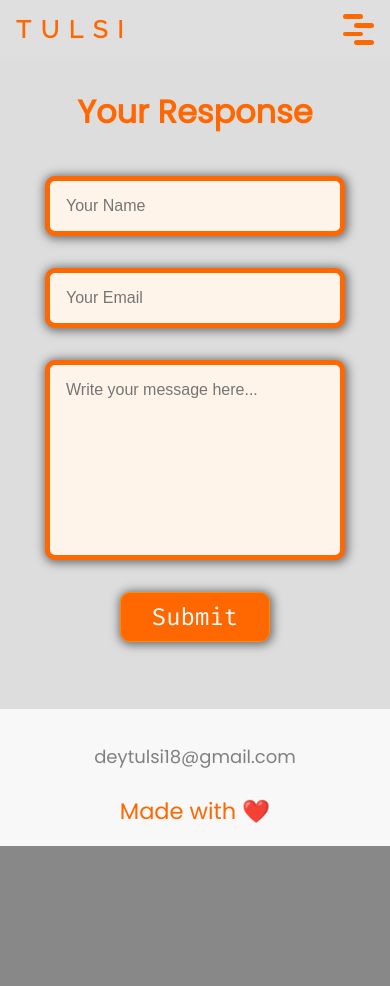
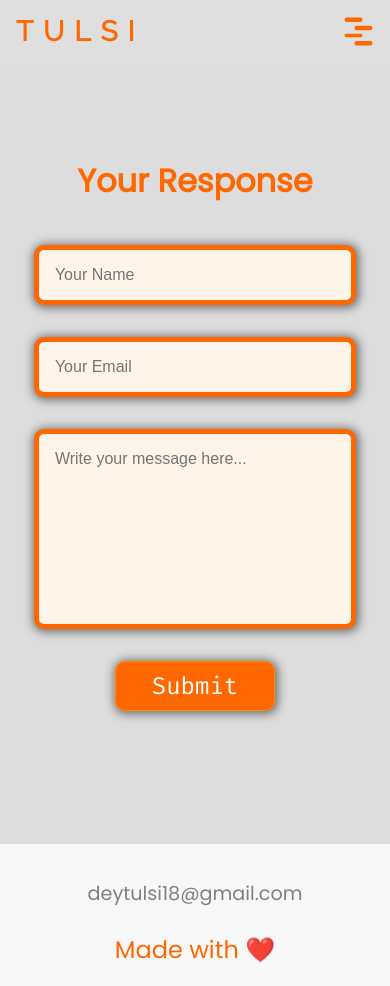
Before and after one commit to deytulsi18/tulsisblog, an Eleventy site: page src/contact.njk in a window 390 px wide. Before the commit the page ends 846 px from the top, so only its background shows below. Built offline with nearby package versions, Linux system fonts and the light colour scheme; Eleventy itself is replaced by a stand-in of ours; files that its build step writes are made by us from their sources.

Commit message:
responsiveness fixes

```diff
--- a/src/css/contact.css
+++ b/src/css/contact.css
@@ -3,7 +3,10 @@
 /* contact */
 
 .contact-section {
-  min-height: 84vh;
+  display: flex;
+  justify-content: center;
+  align-items: center;
+  flex-direction: column;
 }
 
 .contact-form {
@@ -12,10 +15,12 @@
   justify-content: center;
   align-items: center;
   flex-direction: column;
+  width: 50%;
+  max-width: 750px;
 }
 .contact-title {
   text-align: center;
-  font-size: 2rem;
+  font-size: 200%;
   padding: 0.5rem;
   color: var(--orange-text);
 }
@@ -32,10 +37,10 @@ textarea {
 
 input {
   background-color: #fff4e9;
-  font-size: 1rem;
+  font-size: 150%;
   color: #000;
   font-family: sans-serif;
-  width: 300px;
+  width: 100%;
   margin: 1rem auto;
   padding: 1rem;
   border-radius: 10px;
@@ -44,11 +49,11 @@ input {
 }
 textarea {
   background-color: #fff4e9;
-  font-size: 1rem;
+  font-size: 150%;
   color: #000;
   font-family: sans-serif;
   resize: none;
-  width: 300px;
+  width: 100%;
   margin: 1rem auto;
   padding: 1rem;
   border-radius: 10px;
@@ -56,10 +61,10 @@ textarea {
   box-shadow: 1px 1px 10px 2px rgba(0, 0, 0, 0.5);
 }
 .submit {
-  width: 150px;
+  width: 10rem;
   text-align: center;
   padding: 0.5rem 1.5rem;
-  font-size: 1.5rem;
+  font-size: 150%;
   cursor: pointer;
   background-color: #ff6700;
   color: #fff;
@@ -87,7 +92,7 @@ textarea {
   left: 0;
   right: 0;
   top: 5rem;
-  font-size: 17px;
+  font-size: 100%;
   border-radius: 5px;
 }
 
@@ -121,7 +126,7 @@ textarea {
   left: 0;
   right: 0;
   top: 5rem;
-  font-size: 17px;
+  font-size: 100%;
   border-radius: 5px;
 }
 
@@ -191,3 +196,12 @@ textarea {
     margin-top: 4rem;
   }
 }
+@media (max-width: 800px) {
+  .contact-form {
+    width: 90%;
+  }
+  input,
+  textarea {
+    font-size: 100%;
+  }
+}
--- a/src/css/style.css
+++ b/src/css/style.css
@@ -63,10 +63,11 @@ body {
   background-color: #888;
   font-family: "Poppins", sans-serif;
   transition: 0.3s;
+  font-size: 100%;
 }
 
 p a,
-li a{
+li a {
   color: rgb(212, 97, 3);
 }
 p a:visited,
@@ -212,7 +213,8 @@ li a:visited {
 }
 
 @keyframes bounce {
-  0%, 100% {
+  0%,
+  100% {
     transform: translate(0);
   }
   50% {
@@ -243,6 +245,7 @@ header {
   background-color: var(--hd-tp-color);
   z-index: 1000;
   transition: 0.3s;
+  min-height: 7.5%;
 }
 header.sticky {
   background-color: var(--header-bg-color);
@@ -256,7 +259,7 @@ header.active {
   display: inline-block;
   color: #ff6700;
   text-decoration: none;
-  font-size: 1.5rem;
+  font-size: 175%;
   font-weight: 700;
   font-family: "Raleway", sans-serif;
   letter-spacing: 10px;
@@ -268,6 +271,7 @@ header.active {
   color: #eee;
   cursor: pointer;
   display: block;
+  transform: scale(1);
 }
 
 .bar1,
@@ -411,7 +415,7 @@ header.active {
 }
 .navigation li a {
   color: var(--text-color);
-  font-size: 2em;
+  font-size: 200%;
   letter-spacing: 4px;
   display: inline-block;
   font-weight: 600;
@@ -463,14 +467,14 @@ section {
   border-radius: 10px;
 }
 .hero-section .contentBx h2 {
-  font-size: 5rem;
+  font-size: 700%;
   letter-spacing: 2px;
   text-align: center;
   font-family: "Allura", cursive;
   font-weight: 100;
 }
 .hero-section .contentBx h3 {
-  font-size: 24px;
+  font-size: 200%;
   font-weight: 500;
   letter-spacing: 4px;
   text-align: center;
@@ -504,6 +508,7 @@ section {
   border: 2px solid #ddd;
   margin-right: 0.5rem;
   transition: 0.3s;
+  font-size: 150%;
 }
 #featured:hover {
   border: 2px solid #fac157;
@@ -514,6 +519,7 @@ section {
   margin-left: 0.5rem;
   border: 2px solid #ddd;
   transition: 0.3s;
+  font-size: 150%;
 }
 #all-posts:hover {
   color: #000;
@@ -545,16 +551,16 @@ section {
   margin-bottom: 4rem;
 }
 .post-section-heading h2 {
-  font-size: 1.75em;
+  font-size: 175%;
 }
 .full-post-heading h2 {
-  font-size: 1.75rem;
+  font-size: 175%;
 }
 .post-section {
   background-color: var(--bg-color);
   color: var(--text-color);
   font-family: "Open Sans", sans-serif;
-  font-size: 1.25em;
+  font-size: 125%;
   line-height: 1.5em;
 }
 .post {
@@ -567,7 +573,7 @@ section {
   margin-bottom: 2rem;
 }
 .post-heading h2 {
-  font-size: 1.5em;
+  font-size: 150%;
 }
 .post-heading .date {
   display: block;
@@ -575,7 +581,7 @@ section {
   color: var(--orange-text);
   font-family: "Poppins", san-serif;
   font-weight: 600;
-  font-size: 1.25rem;
+  font-size: 125%;
 }
 .post-content {
   margin-bottom: 1rem;
@@ -598,10 +604,10 @@ footer {
   padding: 1em;
   background-color: var(--footer-bg-color);
   color: var(--orange-text);
-  font-size: large;
+  font-size: 120%;
 }
 .mail {
-  font-size: 1em;
+  font-size: 100%;
   padding: 1rem 0 1.5rem 0;
 }
 .mail a {
@@ -613,7 +619,7 @@ footer {
 }
 .copyRightText {
   font-family: "Poppins", sans-serif;
-  font-size: 1.25em;
+  font-size: 125%;
   font-weight: 100;
 }
 
@@ -622,9 +628,13 @@ footer {
 @media (max-width: 750px) {
   header {
     padding: 0.625em 1em;
+    min-height: 7.5%;
   }
   header.sticky {
     padding: 0.625em 1em;
+  }
+  .menuToggle {
+    transform: scale(0.9);
   }
   section {
     padding: 2rem;
```
